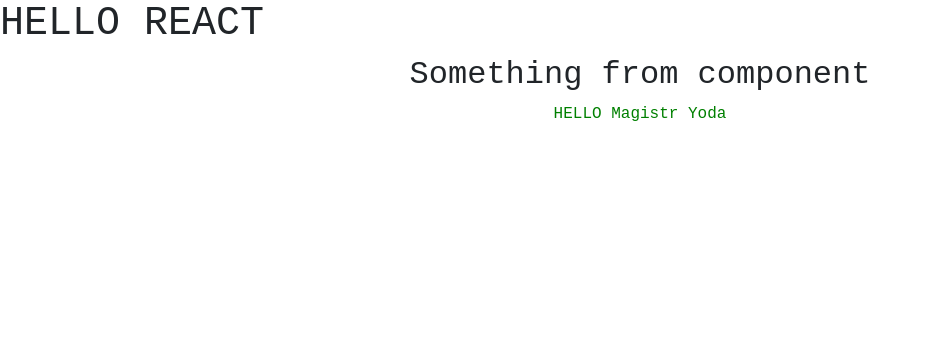
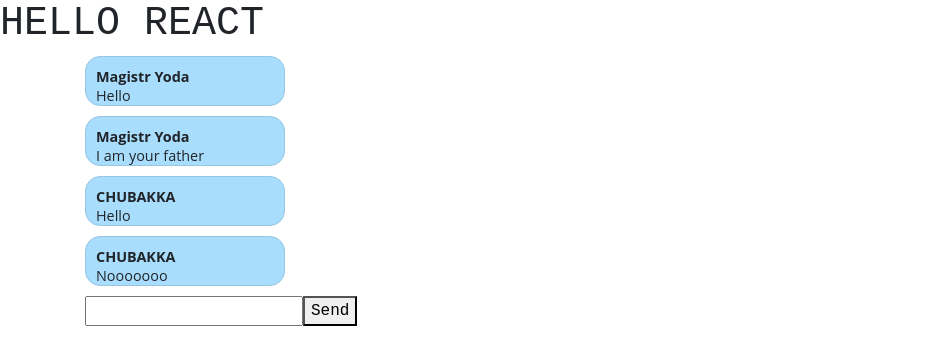
Before and after one commit to tanyatt02/R-prof-5-2908, a React app in the folder Students/NikolaiMiranovich/: page / in a window 1280 px wide. Shown: the top 364 px of the page, without its empty margins (0-928 px from the left). Built offline with nearby package versions, Linux system fonts and the light colour scheme.

Commit message:
Домашка

```diff
--- a/Students/NikolaiMiranovich/package.json
+++ b/Students/NikolaiMiranovich/package.json
@@ -5,7 +5,9 @@
   "main": "index.js",
   "scripts": {
     "build": "webpack --mode development",
-    "dev": "webpack-dev-server"
+    "dev": "webpack-dev-server",
+    "crfull": "node utils/componentCreator/index.js --n",
+    "crless": "node utils/componentCreator/index.js --s --n"
   },
   "keywords": [],
   "author": "",
@@ -19,6 +21,7 @@
     "css-loader": "^4.2.2",
     "html-webpack-plugin": "^4.4.1",
     "mini-css-extract-plugin": "^0.11.0",
+    "minimist": "^1.2.5",
     "webpack": "^4.44.1",
     "webpack-cli": "^3.3.12",
     "webpack-dev-server": "^3.11.0"
--- /dev/null
+++ b/Students/NikolaiMiranovich/src/components/Message/Message.jsx
@@ -0,0 +1,15 @@
+
+        import './style.css';
+        import React from 'react';
+
+        export default props => {
+            let { sender, text } = props;
+
+            return (
+                    <div className="d-flex flex-column msg">
+                        { sender && <strong>{ sender}</strong> }
+                        { !sender && <strong>CHUBAKKA</strong> }
+                        <p>{ sender || (!sender && text) ? text : 'Не беси меня, я робот!' }</p>
+                    </div>
+            )
+        }
--- /dev/null
+++ b/Students/NikolaiMiranovich/src/components/Message/style.css
@@ -0,0 +1,11 @@
+.msg {
+    margin-bottom: 10px;
+    padding: 10px;
+    background-color: #A8DDFD;
+    width: 200px;
+    height: 50px;
+    text-align: left;
+    font: 400 .9em 'Open Sans', sans-serif;
+    border: 1px solid #97C6E3;
+    border-radius: 15px;
+}
--- /dev/null
+++ b/Students/NikolaiMiranovich/src/components/MessageField/MessageField.jsx
@@ -0,0 +1,87 @@
+import './style.css';
+import React, { Component, Fragment } from 'react';
+
+import Message from '../Message/Message.jsx';
+
+export default class MessageField extends Component {
+    constructor(props) {
+        super(props);
+        this.state = {
+            text: '',
+            messages: [
+                {
+                    sender: 'Magistr Yoda',
+                    text: 'Hello'
+                },
+                {
+                    sender: 'Magistr Yoda',
+                    text: 'I am your father'
+                },
+                {
+                    sender: null,
+                    text: 'Hello'
+                },
+                {
+                    sender: null,
+                    text: 'Nooooooo'
+                }
+            ]
+        }
+    }
+
+    handleChange = evt => {
+        this.setState({ text: evt.target.value });
+        // this.state.text = evt.target.value // NO REACTIVITY
+    }
+
+    sendMessage = () => {
+        this.setState({
+            text: '',
+            messages: [...this.state.messages, {
+                    sender: this.props.name,
+                    text: this.state.text
+                }
+            ]
+        });
+    }
+
+    componentDidUpdate() {
+        if (this.state.messages.length % 2 === 1) {
+
+
+        setTimeout(() =>
+        this.setState(
+            { messages: [ ...this.state.messages, 'Не беси меня, я робот!' ] }), 1000);
+        }
+    }
+
+    render() {
+        let { messages } = this.state;
+
+        let contentArray = messages.map((msg, index) => {
+            let { text, sender } = msg;
+            return <Message text = { text } sender = { sender } key = { index }/>
+        });
+
+        // let contentArray = Object.keys(messages).map(key => {
+        //     let { text, sender } = messages[key];
+        //     return <Message text = { text } sender = { sender } key = { key }/>
+        // });
+
+        return (
+            <div className="d-flex flex-column">
+                <div>
+                    { contentArray }
+                </div>
+                <div className="controls d-flex">
+                    <input
+                        type="text"
+                        value = { this.state.text }
+                        onChange = { this.handleChange }
+                    />
+                    <button onClick = { this.sendMessage }>Send</button>
+                </div>
+            </div>
+        )
+    }
+}
--- /dev/null
+++ b/Students/NikolaiMiranovich/src/components/MessageField/style.css
@@ -0,0 +1 @@
+.MessageField {}
--- a/Students/NikolaiMiranovich/src/index.jsx
+++ b/Students/NikolaiMiranovich/src/index.jsx
@@ -4,13 +4,13 @@ import ReactDom from 'react-dom';
 import 'bootstrap/dist/css/bootstrap.min.css';
 import './layout/css/styles.css';
 
-import Comp from './components/comp/comp.jsx';
+import MessageField from './components/MessageField/MessageField.jsx';
 
 const container = document.getElementById('app');
 
 ReactDom.render(
     <div>
-        <Comp name="Magistr Yoda"/>
+        <MessageField name="Magistr Yoda"/>
     </div>,
     container
 )
```
Also changed, not shown: Students/NikolaiMiranovich/utils/componentCreator/index.js (added, +27 -0 lines), Students/NikolaiMiranovich/utils/componentCreator/statefull.js (added, +32 -0 lines), Students/NikolaiMiranovich/utils/componentCreator/stateless.js (added, +24 -0 lines), 2 other files (tests, documents, lock files or other folders).
